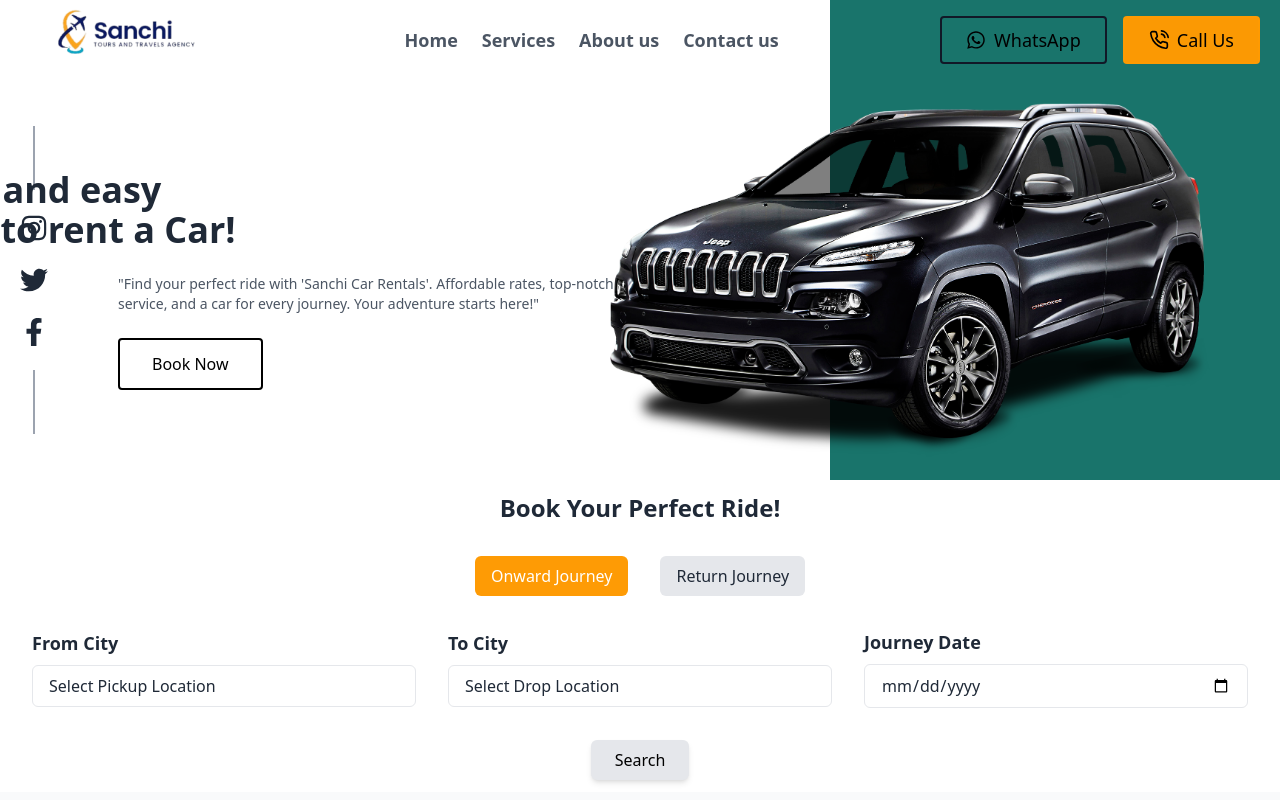
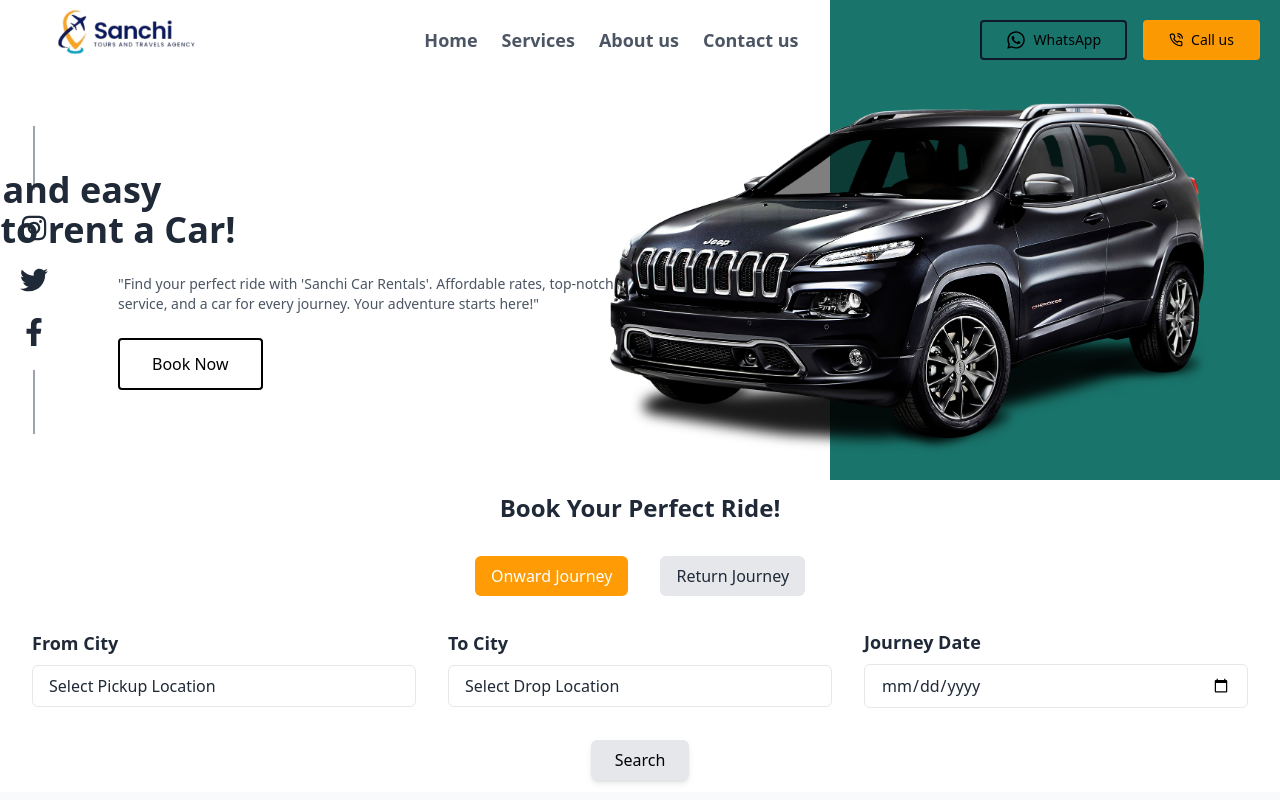
Before and after one commit to Akshayp02/SanchiTours, a React (Create React App) app: page / in a window 1280 px wide. Shown: the top 800 px of the page. Built offline with nearby package versions, Linux system fonts and the light colour scheme.

Commit message:
Revert "Revert "navbar update""

```diff
--- a/src/components/Navbar.js
+++ b/src/components/Navbar.js
@@ -13,12 +13,11 @@ const Navbar = () => {
   };
 
   const handleWhatsAppClick = () => {
-    // You can pass customer name if required, e.g., "John Doe"
-    InitiateWhatsApp.sendMessageToSelf("Akshayfron sanchi car rental");
+    InitiateWhatsApp.sendMessageToSelf("Akshay from sanchi car rental");
   };
 
   const handleCallClick = () => {
-    InitiateCall.dialNumber(); // Trigger the call function
+    InitiateCall.dialNumber();
   };
 
   return (
@@ -29,16 +28,16 @@ const Navbar = () => {
 
       {/* Desktop Navigation Links */}
       <div className="hidden md:flex items-center space-x-6 z-20">
-        <a href="#home" className="text-gray-600 text-lg font-semibold hover:text-button">
+        <a href="#home" className="text-gray-600 text-lg text-justify font-semibold hover:text-button">
           Home
         </a>
-        <a href="#info" className="text-gray-600 text-lg font-semibold hover:text-button">
+        <a href="#info" className="text-gray-600 text-lg text-justify font-semibold hover:text-button">
           Services
         </a>
-        <a href="#about" className="text-gray-600 text-lg font-semibold hover:text-button">
+        <a href="#about" className="text-gray-600 text-lg text-justify font-semibold hover:text-button">
           About us
         </a>
-        <a href="#contact" className="text-gray-600 text-lg font-semibold hover:text-button">
+        <a href="#contact" className="text-gray-600 text-lg text-justify font-semibold hover:text-button">
           Contact us
         </a>
       </div>
@@ -47,17 +46,17 @@ const Navbar = () => {
       <div className="hidden md:flex items-center space-x-4 z-20">
         <button
           onClick={handleWhatsAppClick}
-          className="flex items-center space-x-2 px-6 py-2 text-lg border-2 border-gray-900 text-black rounded hover:bg-button hover:border-button hover:text-white"
+          className="flex items-center space-x-2 text-sm px-6 py-2 text-justify border-2 border-gray-900 text-black rounded hover:bg-button hover:border-button hover:text-white"
         >
-          <FaWhatsapp className="text-xl self-auto" />
+          <FaWhatsapp className="text-xl text-justify self-auto" />
           <span>WhatsApp</span>
         </button>
         <button
           onClick={handleCallClick}
-          className="flex items-center space-x-2 px-6 py-2 text-lg border-2 border-button bg-button text-black rounded hover:bg-button hover:text-white"
+          className="flex items-center space-x-2 px-6 py-2 text-sm text-justify border-2 border-button bg-button text-black rounded hover:bg-button hover:text-white"
         >
-          <FiPhoneCall className="text-xl" />
-          <span>Call Us</span>
+          <FiPhoneCall className="text-sm text-justify" />
+          <span>Call us</span>
         </button>
       </div>
 
@@ -72,32 +71,32 @@ const Navbar = () => {
       {isMenuOpen && (
         <div className="absolute top-[80px] left-0 w-full bg-white shadow-lg z-10 p-5">
           <div className="flex flex-col items-center space-y-4">
-            <a href="#home" className="text-gray-600 text-lg font-semibold hover:text-button">
+            <a href="#home" className="text-gray-600 text-sm text-justify  font-semibold hover:text-button">
               Home
             </a>
-            <a href="#info" className="text-gray-600 text-lg font-semibold hover:text-button">
+            <a href="#info" className="text-gray-600 text-sm text-justify font-semibold hover:text-button">
               Services
             </a>
-            <a href="#about" className="text-gray-600 text-lg font-semibold hover:text-button">
+            <a href="#about" className="text-gray-600 text-sm text-justify font-semibold hover:text-button">
               About us
             </a>
-            <a href="#contact" className="text-gray-600 text-lg font-semibold hover:text-button">
+            <a href="#contact" className="text-gray-600 text-sm text-justify font-semibold hover:text-button">
               Contact us
             </a>
 
             <button
               onClick={handleCallClick}
-              className="flex items-center space-x-2 px-6 py-2 text-lg bg-button text-black rounded hover:bg-button hover:border-button hover:text-white"
+              className="flex items-center space-x-2 px-6 py-2 text-sm text-justify bg-button text-black rounded hover:bg-button hover:border-button hover:text-white"
             >
-              <FiPhoneCall className="text-xl" />
-              <span>Call Us</span>
+              <FiPhoneCall className="text-sm text-justify" />
+              <span>Call us</span>
             </button>
 
             <button
               onClick={handleWhatsAppClick}
-              className="flex items-center space-x-2 px-6 py-2 text-lg border-2 border-black text-black rounded hover:bg-button hover:border-button hover:text-white"
+              className="flex items-center space-x-2 px-6 py-2 text-sm text-justify border-2 border-black text-black rounded hover:bg-button hover:border-button hover:text-white"
             >
-              <FaWhatsapp className="text-xl self-auto" />
+              <FaWhatsapp className="text-sm text-justify self-auto" />
               <span>WhatsApp</span>
             </button>
           </div>
--- a/src/services/initiatewhatsapp.js
+++ b/src/services/initiatewhatsapp.js
@@ -1,7 +1,7 @@
 
 
 class InitiateWhatsApp {
-  static sendMessageToSelf(customerName) {
+   static sendMessageToSelf(customerName) {
     if (!customerName) {
       console.error("Customer name is required");
       return;
@@ -12,8 +12,8 @@ class InitiateWhatsApp {
       `Inquiry: Customer Name - ${customerName}`
     );
     const whatsappURL = `https://wa.me/${process.env.REACT_APP_WHATSAPP_NUMBER}?text=${message}`;
-    window.location.href = whatsappURL;
-  }
+    window.open(whatsappURL, '_blank');
+    }
 
   // Function to send a pre-filled message via WhatsApp to any given mobile number
   static sendMessageToMe(name, mobileNumber, pickupAddress, dropAddress) {
@@ -22,7 +22,7 @@ class InitiateWhatsApp {
       return;
     }
     const message = encodeURIComponent(
-      `Inquiry: Customer Name - ${name}\nMobile Number - ${mobileNumber}\nPickup Address - ${pickupAddress}\nDrop Address - ${dropAddress}`
+      `Booking Inquiry: Customer Locatons - ${name}\nMobile Number - ${mobileNumber}\nPickup Address - ${pickupAddress}\nDrop Address - ${dropAddress}`
     );
 
     const whatsappURL = `https://wa.me/${process.env.REACT_APP_WHATSAPP_NUMBER}?text=${message}`;
```
Also changed, not shown: src/services/initiatecall.js (line endings or trailing spaces).
